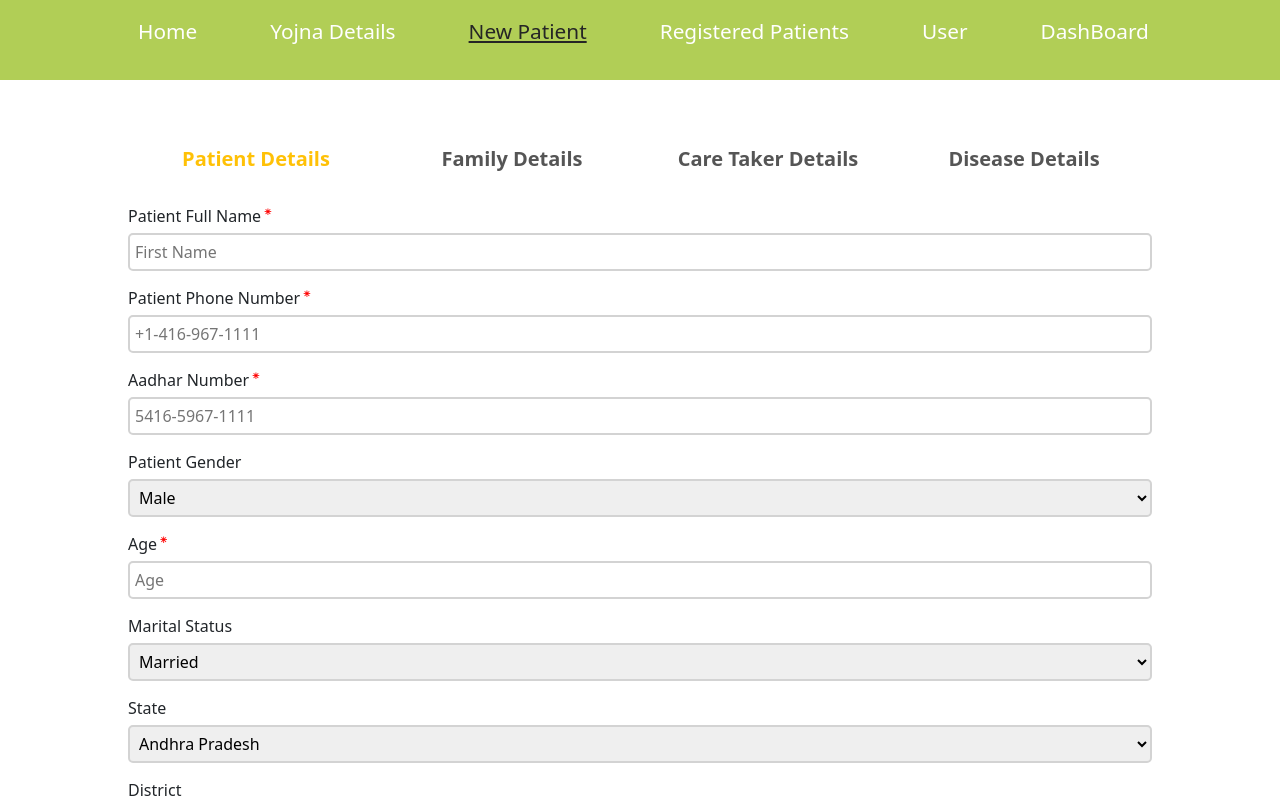
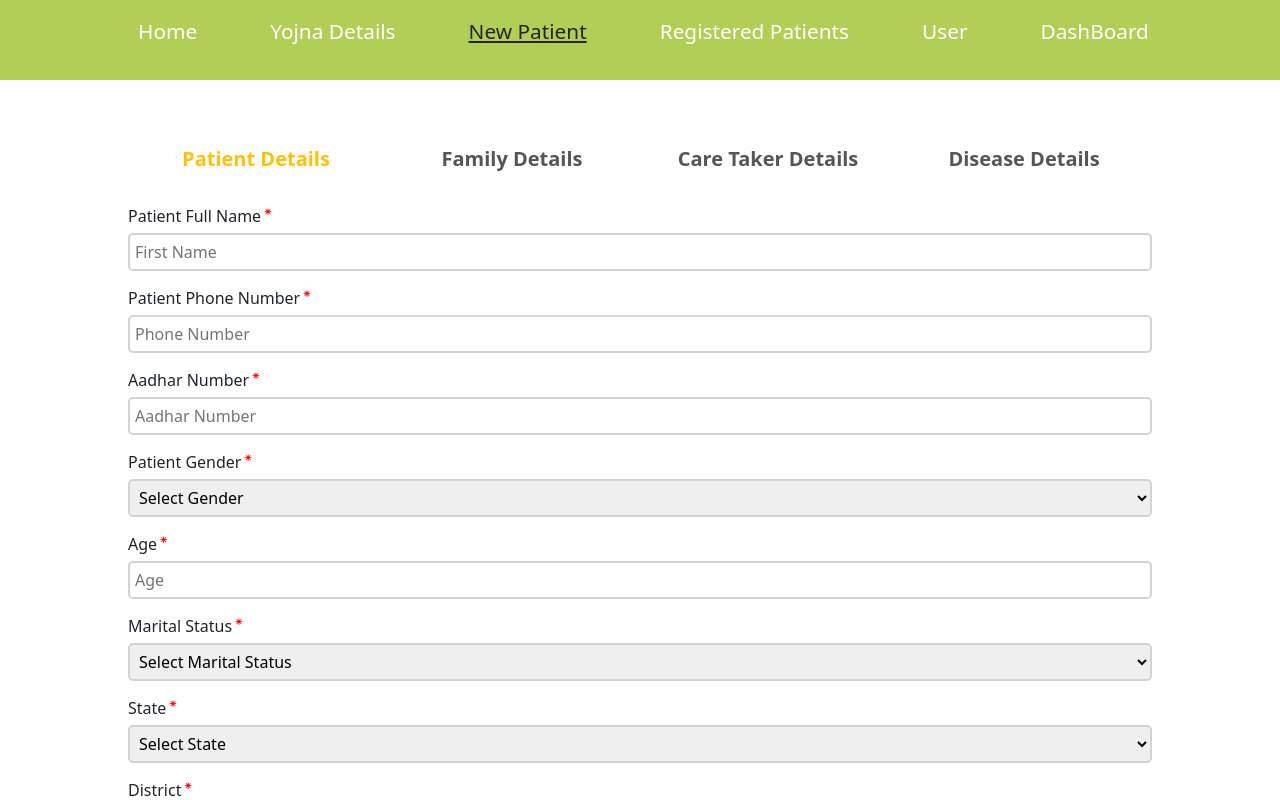
Before and after one commit to Tekisky123/MMH-frontEnd-1, a React (Create React App) app: page /addPatient in a window 1280 px wide. Shown: the top 800 px of the page. Built offline with nearby package versions, Linux system fonts and the light colour scheme.

Commit message:
family details

```diff
--- a/src/Assets/Styles/Signup.css
+++ b/src/Assets/Styles/Signup.css
@@ -62,6 +62,7 @@
 .inputbox {
   position: relative;
   margin: 30px 0;
+  background-color: transparent!important;
   border-bottom: 2px solid black;
 }
 
@@ -69,6 +70,8 @@
   position: absolute;
   top: 50%;
   left: 5px;
+  background-color: transparent!important;
+
   transform: translateY(-50%);
   color: black;
   font-size: 1em;
@@ -118,6 +121,7 @@ input:valid ~ label {
   height: 40px;
   border-radius: 20px;
   color: white;
+
   border: none;
   outline: none;
   cursor: pointer;
--- a/src/Components/Pages/newPatient/AddPatientDetails.jsx
+++ b/src/Components/Pages/newPatient/AddPatientDetails.jsx
@@ -11,7 +11,6 @@ import { useNavigate } from "react-router-dom";
 const AddPatientDetails = () => {
   //   const updateData = useData();
   const [familyMembers, setFamilyMembers] = useState([]);
-  console.log("familyMembers",familyMembers)
   const [status, setStatus] = useState(0);
   console.log("status", status);
   const navigate = useNavigate();
@@ -19,11 +18,11 @@ const AddPatientDetails = () => {
     full_name: "",
     phoneNumber: "",
     aadharNumber: "",
-    gender: "Male",
+    gender: "empty",
     age: "",
-    maritalStatus: "married",
-    state: 0,
-    district: "",
+    maritalStatus: "empty",
+    state: "empty",
+    district: "empty",
     taluka: "",
     pincode: "",
     fullAddress: "",
@@ -49,11 +48,11 @@ const AddPatientDetails = () => {
     full_name: "",
     phoneNumber: "",
     aadharNumber: "",
-    gender: "male",
+    gender: "empty",
     age: "",
-    maritalStatus: "married",
-    state: 0,
-    district: "",
+    maritalStatus: "empty",
+    state: "empty",
+    district: "empty",
     taluka: "",
     pincode: "",
     fullAddress: "",
@@ -147,6 +146,13 @@ const AddPatientDetails = () => {
   };
   const handleNext2 = (e) => {
     e.preventDefault();
+
+    // if (familyMembers.length === 0) {
+    //   // No family members added, show warning message
+    //   toast.warning("At least one family member required");
+    //   return;
+    // }
+
     var requiredFields = [
       "familyMemberName",
       "familyMemberRelation",
@@ -1204,11 +1210,7 @@ const AddPatientDetails = () => {
             key={index}
             className={`step ${
               // status === index + 1
-              status === index
-                ? "active"
-                : status > index + 1
-                ? "completed"
-                : ""
+              status === index ? "active" : status > index && "completed"
             }`}
           >
             {step}
@@ -1270,7 +1272,7 @@ const AddPatientDetails = () => {
                 <input
                   type="number"
                   className="form-input"
-                  placeholder="+1-416-967-1111"
+                  placeholder="Phone Number"
                   name="phoneNumber"
                   value={formData.phoneNumber}
                   onChange={handleInputChange}
@@ -1286,7 +1288,7 @@ const AddPatientDetails = () => {
                 <input
                   type="number"
                   className="form-input"
-                  placeholder="5416-5967-1111"
+                  placeholder="Aadhar Number"
                   name="aadharNumber"
                   value={formData.aadharNumber}
                   onChange={handleInputChange}
@@ -1295,7 +1297,11 @@ const AddPatientDetails = () => {
               </div>
 
               <div className="form-div">
+              <div style={{ display: "flex", margin: "0px" }}>
+
                 <span for="gender">Patient Gender</span>
+                <span className="error-message">⁕</span>
+              </div>
 
                 <select
                   name="gender"
@@ -1303,6 +1309,7 @@ const AddPatientDetails = () => {
                   value={formData.gender}
                   onChange={handleInputChange}
                 >
+                  <option value="empty">Select Gender</option>
                   <option value="male">Male</option>
                   <option value="female">Female</option>
                   <option value="Other">Other</option>
@@ -1329,13 +1336,18 @@ const AddPatientDetails = () => {
               </div>
 
               <div className="form-div">
+              <div style={{ display: "flex", margin: "0px" }}>
+
                 <span for="marital-status">Marital Status</span>
+                <span className="error-message">⁕</span>
+              </div>
                 <select
                   name="maritalStatus"
                   className="form-input"
                   value={formData.maritalStatus}
                   onChange={handleInputChange}
                 >
+                  <option value="empty">Select Marital Status</option>
                   <option value="married">Married</option>
                   <option value="single">Single</option>
                 </select>
@@ -1343,13 +1355,18 @@ const AddPatientDetails = () => {
               </div>
 
               <div className="form-div">
+              <div style={{ display: "flex", margin: "0px" }}>
+
                 <span for="state">State</span>
+                <span className="error-message">⁕</span>
+              </div>
                 <select
                   value={formData.state}
                   onChange={handleInputChange}
                   name="state"
                   className="form-input"
                 >
+                  <option value="empty">Select State</option>
                   {countries.map((item, index) => {
                     return (
                       <option key={index} value={index}>
@@ -1361,13 +1378,18 @@ const AddPatientDetails = () => {
                 {/* <div className="error-message">{errors.state}</div> */}
               </div>
               <div className="form-div">
+              <div style={{ display: "flex", margin: "0px" }}>
+
                 <span for="district">District</span>
+                <span className="error-message">⁕</span>
+              </div>
                 <select
                   name="district"
                   value={formData.district}
                   onChange={handleInputChange}
                   className="form-input"
                 >
+                  <option value="empty">Select District</option>
                   {countries[formData.state] &&
                     countries[formData.state].districts.map((item, index) => (
                       <option key={index} value={item}>
@@ -1427,12 +1449,14 @@ const AddPatientDetails = () => {
               </div>
 
                 <button
+                  style={{ float: "inline-end",width:"100%" }}
                   className="full-width-btn form-input"
                   // onClick={() => setStatus(2)}
                   onClick={handleNext1}
                 >
                   Next
                 </button>
+
             </>
           ) : status === 1 ? (
             <>
@@ -1497,7 +1521,7 @@ const AddPatientDetails = () => {
                           <span className="error-message">⁕</span>
                         </div>
                         <input
-                          type="number"
+                          type="text"
                           className="family-input"
                           placeholder="Occupation"
                           name="occupation"
@@ -1514,7 +1538,7 @@ const AddPatientDetails = () => {
                         <input
                           type="number"
                           className="family-input"
-                          placeholder="monthlyIncome"
+                          placeholder="Monthly Income"
                           name="monthlyIncome"
                           value={member.monthlyIncome}
                           onChange={(e) => handleFamilyMemInputChange(index, e)}
@@ -1547,7 +1571,13 @@ const AddPatientDetails = () => {
                   Add Family Member
                 </button>
               </div>
-
+              <div style={{ width: "100%" }}>
+                <button
+                  className="previewBtn form-input"
+                  onClick={() => setStatus(0)}
+                >
+                  Previous
+                </button>
                 <button
                   className="full-width-btn form-input"
                   // onClick={() => setStatus(3)}
@@ -1555,6 +1585,7 @@ const AddPatientDetails = () => {
                 >
                   Next
                 </button>
+              </div>
             </>
           ) : status === 2 ? (
             <>
@@ -1584,7 +1615,7 @@ const AddPatientDetails = () => {
                 <input
                   type="number"
                   className="form-input"
-                  placeholder="+1-416-967-1111"
+                  placeholder="Phone Number"
                   name="careTakerNum1"
                   value={formData.careTakerNum1}
                   onChange={handleInputChange}
@@ -1600,7 +1631,7 @@ const AddPatientDetails = () => {
                 <input
                   type="number"
                   className="form-input"
-                  placeholder="+1-416-967-1111"
+                  placeholder="Phone Number"
                   name="careTakerNum2"
                   value={formData.careTakerNum2}
                   onChange={handleInputChange}
@@ -1622,6 +1653,13 @@ const AddPatientDetails = () => {
                 ></textarea>
                 <div className="error-message">{errors.particulars}</div>
               </div>
+              <div style={{ width: "100%" }}>
+                <button
+                  className="previewBtn form-input"
+                  onClick={() => setStatus(1)}
+                >
+                  Previous
+                </button>
                 <button
                   className="full-width-btn form-input"
                   // onClick={() => setStatus(3)}
@@ -1629,6 +1667,7 @@ const AddPatientDetails = () => {
                 >
                   Next
                 </button>
+              </div>
             </>
           ) : status === 3 ? (
             <>
@@ -1636,7 +1675,7 @@ const AddPatientDetails = () => {
 
               <div className="form-div">
                 <div style={{ display: "flex", margin: "0px" }}>
-                  <span for="full_name">Full Name</span>
+                  <span for="full_name">Disease Name</span>
                   <span className="error-message">⁕</span>
                 </div>
                 <input
@@ -1775,7 +1814,7 @@ const AddPatientDetails = () => {
                 <input
                   type="number"
                   className="form-input"
-                  placeholder="+1-416-967-1111"
+                  placeholder="Phone Number"
                   name="hospitalNumber"
                   value={formData.hospitalNumber}
                   onChange={handleInputChange}
@@ -1817,12 +1856,22 @@ const AddPatientDetails = () => {
                 <div className="error-message">{errors.doctorAdvice}</div>
               </div>
 
+              <div style={{ width: "100%" }}>
+                <button
+                  className="previewBtn form-input"
+                  onClick={() => setStatus(2)}
+                >
+                  Previous
+                </button>
                 <button
                 className="full-width-btn form-input"
                 onClick={handleNext4}
               >
                 Submit
               </button>
+              </div>
+
+
             </>
           ) : (
             <></>
```
Also changed, not shown: src/Assets/Styles/Patientdashboard.css (+8 -11 lines). Lines whose indentation alone changed are shown as unchanged.
